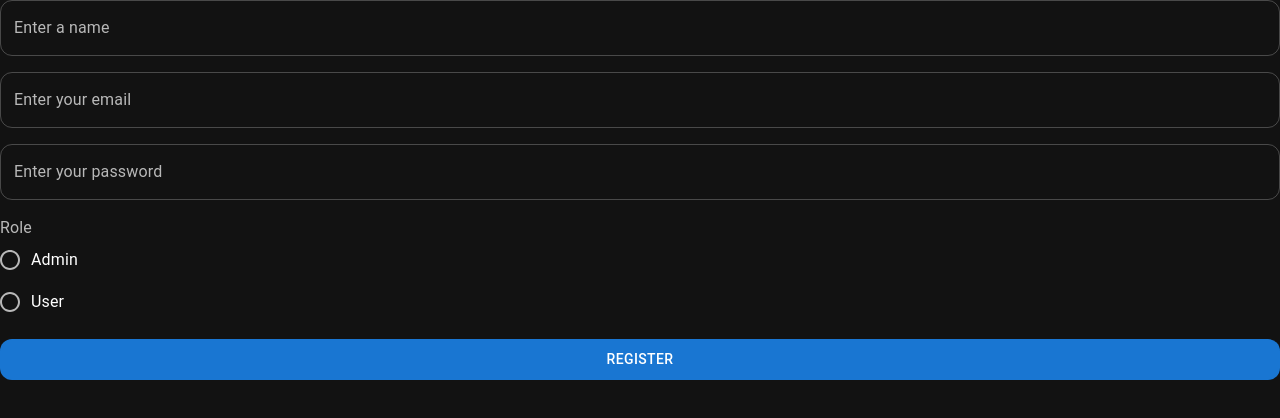
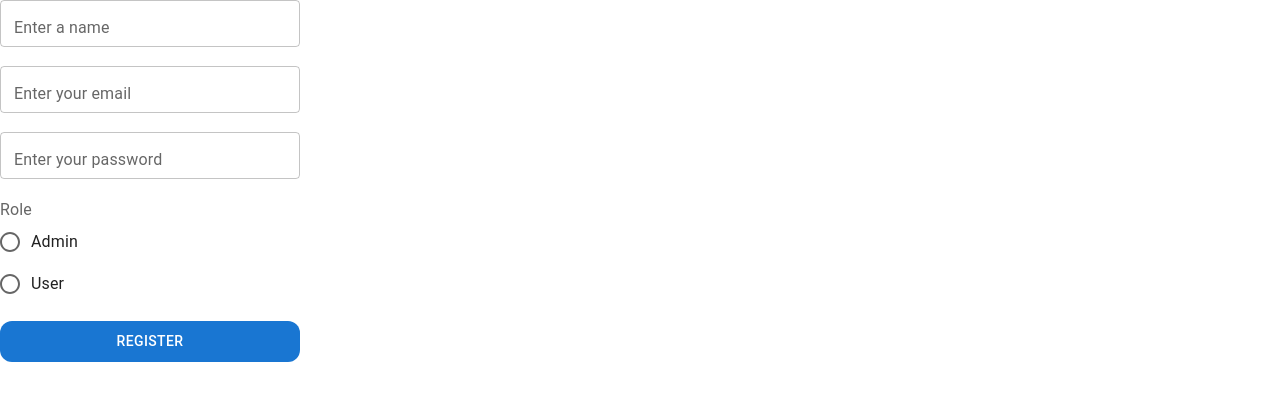
Before and after one commit to KirtanV19/MUI, a React (Vite) app: page / in a window 1280 px wide. Shown: the top 418 px of the page. Built offline with nearby package versions, Linux system fonts and the light colour scheme.

Commit message:
Improve Styling:- Inputs

```diff
--- a/src/components/Register.jsx
+++ b/src/components/Register.jsx
@@ -44,42 +44,60 @@ const Register = () => {
 
     return (
         <form onSubmit={handleSubmit(onSubmit)}>
-            <Stack spacing={2}>
+            <Stack spacing={2} sx={{ width: 300, }}>
                 <Controller
                     name="name"
                     control={control}
                     render={({ field }) => (
+                        <>
                             <CustomTextField
                                 {...field}
                                 label="Enter a name"
                                 error={!!errors.name}
-                            helperText={errors.name?.message}
                             />
+                            {errors.name && (
+                                <span style={{ color: "#f44336", fontSize: 12 }}>
+                                    {errors.name?.message}
+                                </span>
+                            )}
+                        </>
                     )}
                 />
                 <Controller
                     name="email"
                     control={control}
                     render={({ field }) => (
+                        <>
                             <CustomTextField
                                 {...field}
                                 label="Enter your email"
                                 error={!!errors.email}
-                            helperText={errors.email?.message}
                             />
+                            {errors.email && (
+                                <span style={{ color: "#f44336", fontSize: 12 }}>
+                                    {errors.email?.message}
+                                </span>
+                            )}
+                        </>
                     )}
                 />
                 <Controller
                     name="password"
                     control={control}
                     render={({ field }) => (
+                        <>
                             <CustomTextField
                                 {...field}
                                 label="Enter your password"
                                 type="password"
                                 error={!!errors.password}
-                            helperText={errors.password?.message}
                             />
+                            {errors.password && (
+                                <span style={{ color: "#f44336", fontSize: 12 }}>
+                                    {errors.password?.message}
+                                </span>
+                            )}
+                        </>
                     )}
                 />
                 <Controller control={control} name="role" render={({ field }) => (
@@ -95,7 +113,7 @@ const Register = () => {
                         </RadioGroup>
                         {errors.role && (
                             <span style={{ color: "#f44336", fontSize: 12 }}>
-                                {errors.role.message}
+                                {errors.role?.message}
                             </span>
                         )}
                     </FormControl>
@@ -104,7 +122,7 @@ const Register = () => {
                     Register
                 </CustomButton>
             </Stack>
-        </form>
+        </form >
     );
 };
 
--- a/src/main.jsx
+++ b/src/main.jsx
@@ -11,7 +11,7 @@ const theme = createTheme({
       main: '#1976d2',
       dark: '#115293',
     },
-    mode: 'dark'
+    mode: 'light'
   }
 })
 
--- a/src/shared/CustomTextField/index.jsx
+++ b/src/shared/CustomTextField/index.jsx
@@ -3,8 +3,14 @@ import { styled } from "@mui/material/styles";
 
 // eslint-disable-next-line no-unused-vars
 const CustomTextField = styled(TextField)(({ theme }) => ({
+    width: '100%',
+    height: 50,
+    "& .MuiInputBase-input": {
+        padding: "12px 14px",
+        fontSize: 16,
+    },
     "& .MuiInputBase-root": {
-        borderRadius: 12,
+        borderRadius: 4,
     },
 }));
 
```
Lines whose indentation alone changed are shown as unchanged.
